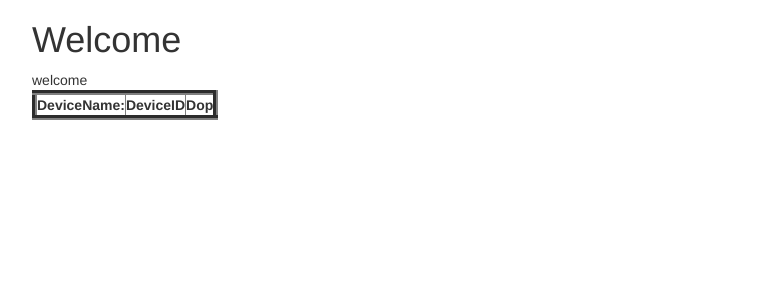
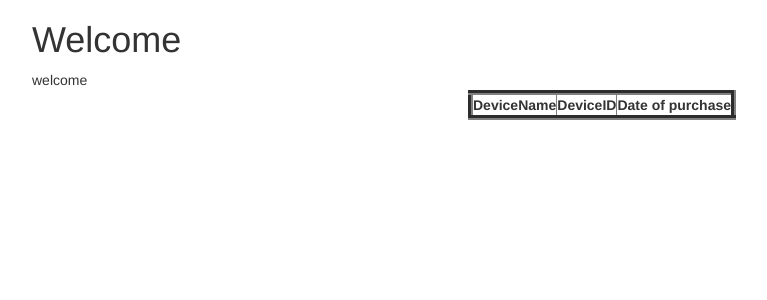
Before and after one commit to GnaneshwariP/adus, a Node server app: page /users/currentdevice in a window 1280 px wide. Shown: the part 94-394 px from the top of the page, without its empty margins (38-805 px from the left). Run offline with Node 20, Linux system fonts and the light colour scheme; lists and menus that the app fills with data are empty; some libraries are stand-ins or nearby versions.

Commit message:
new update

```diff
--- a/views/currentdevice.handlebars
+++ b/views/currentdevice.handlebars
@@ -8,11 +8,12 @@
 {{#if published}}
    {{content}}
  {{/if}}
+ <center>
 <table border=5>
 <tr>
-  <th>DeviceName:</th>
+  <th>DeviceName</th>
   <th>DeviceID</th>
-  <th>Dop</th>
+  <th>Date of purchase</th>
 </tr>
 {{#each newUser}}
 {{#each this}}
@@ -26,5 +27,6 @@
 {{/each}}
 {{/each}}
 </table>
+</center>
 </body>
 </html>
```
